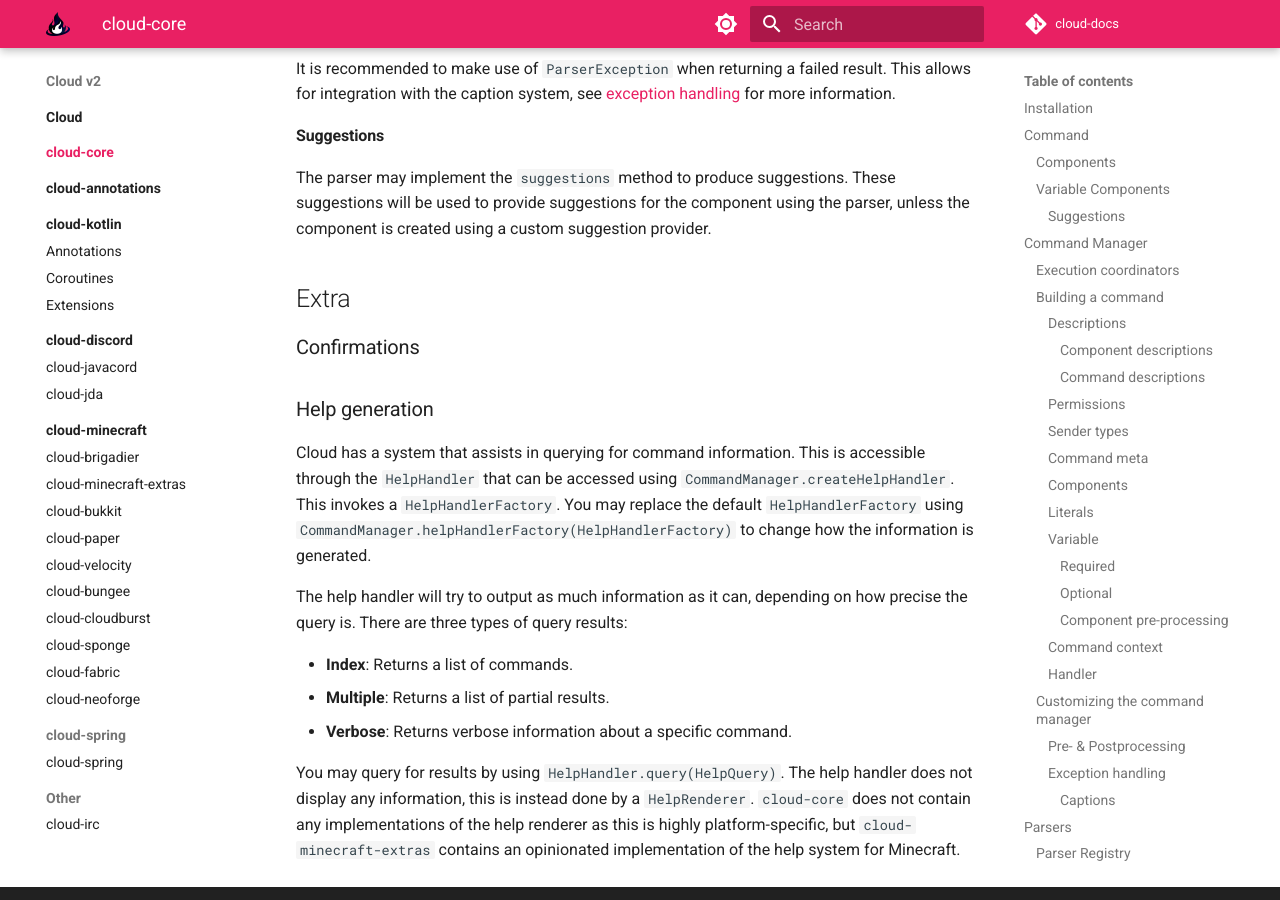
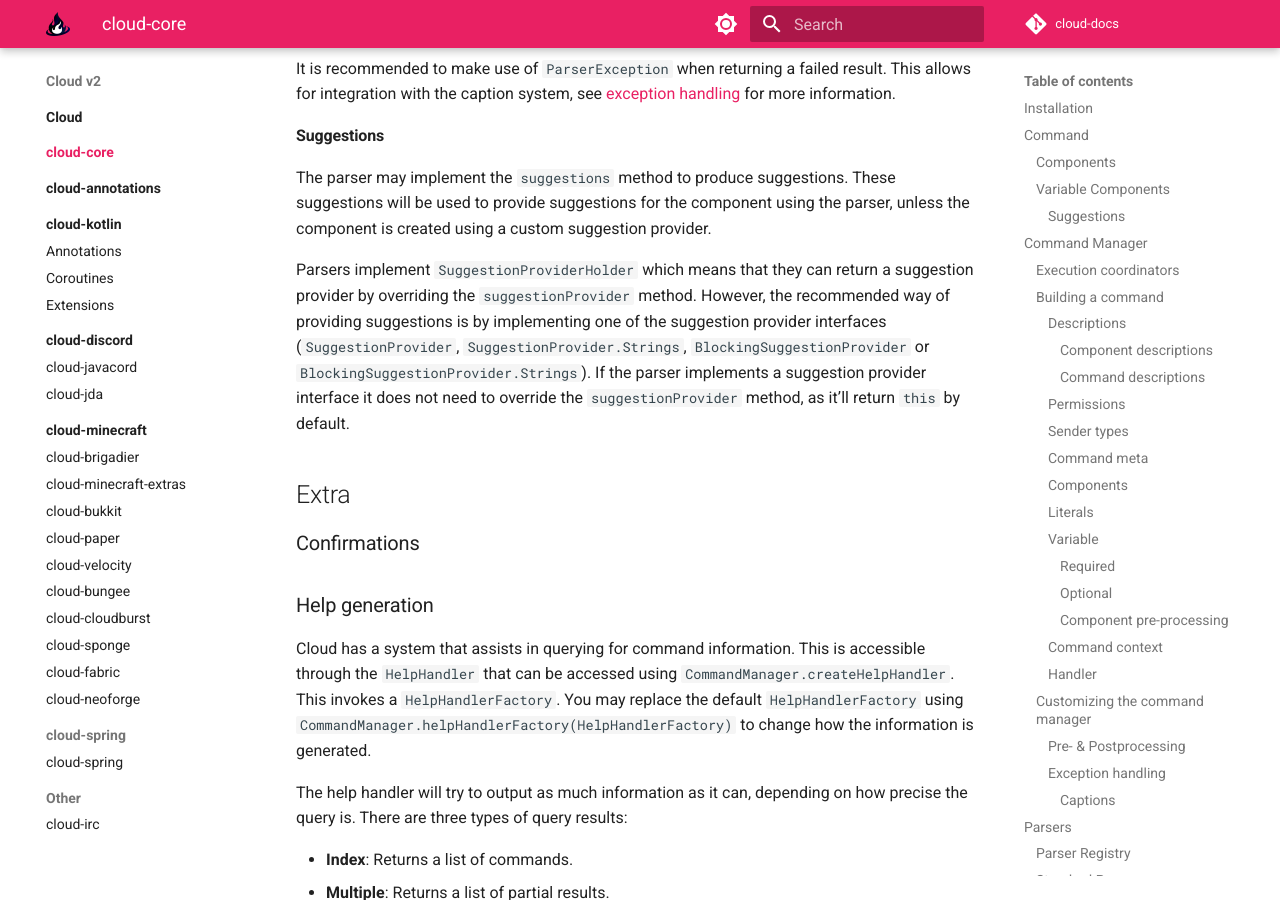
Before and after one commit to Incendo/cloud-docs, an MkDocs documentation site: the page built from docs/core/index.md, in a window 1280 px wide and 900 px high, scrolled down 11883 px. Built offline with MkDocs 1.6.1 and Material for MkDocs 9.7.7, drawn with Linux system fonts in a browser that asks for light colours; comment, search, counter and statistics services are not loaded.

Commit message:
explain how to produce suggestions

```diff
--- a/docs/core/index.md
+++ b/docs/core/index.md
@@ -534,6 +534,14 @@ The parser may implement the `suggestions` method to produce suggestions.
 These suggestions will be used to provide suggestions for the component using the parser,
 unless the component is created using a custom suggestion provider.
 
+Parsers implement `SuggestionProviderHolder` which means that they can return a suggestion provider by overriding
+the `suggestionProvider` method.
+However, the recommended way of providing suggestions is by implementing one of the suggestion provider
+interfaces (`SuggestionProvider`, `SuggestionProvider.Strings`,
+`BlockingSuggestionProvider` or `BlockingSuggestionProvider.Strings`).
+If the parser implements a suggestion provider interface it does not need to override the `suggestionProvider`
+method, as it'll return `this` by default.
+
 ## Extra
 
 ### Confirmations
```
